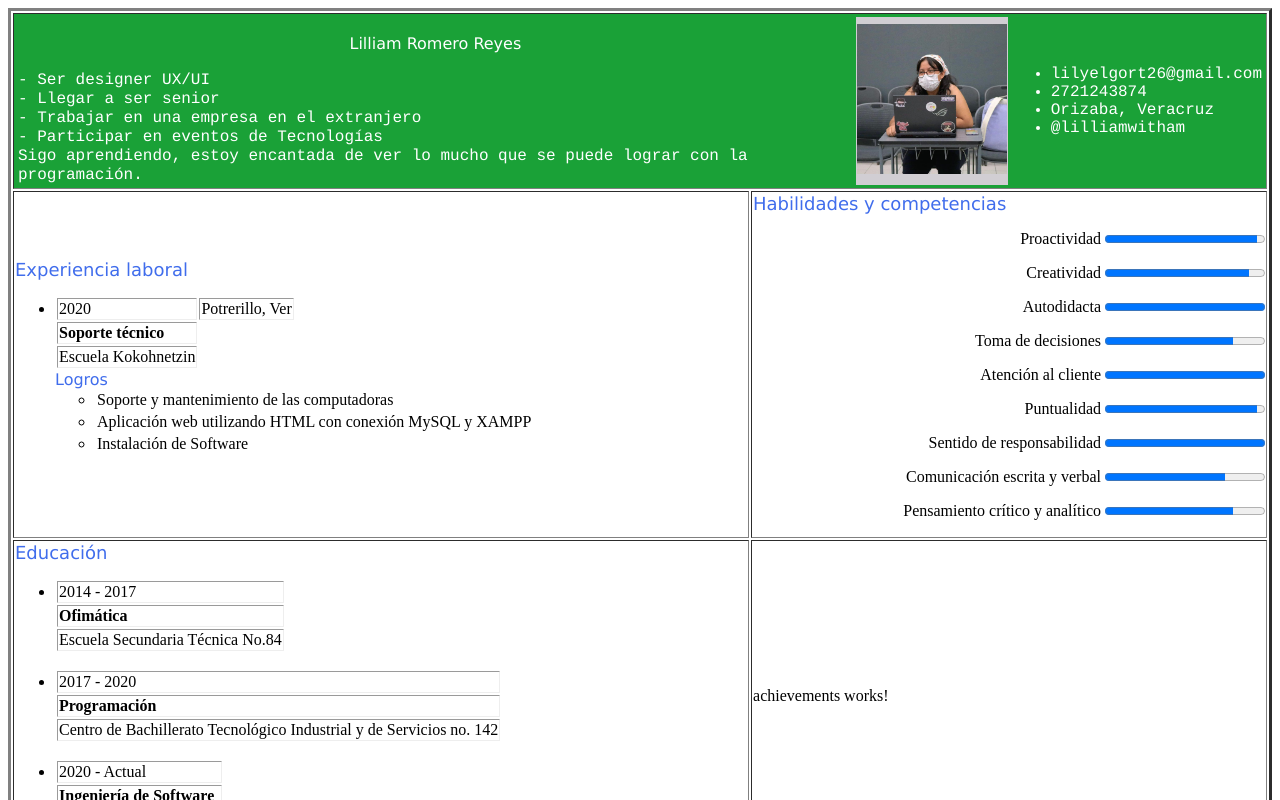
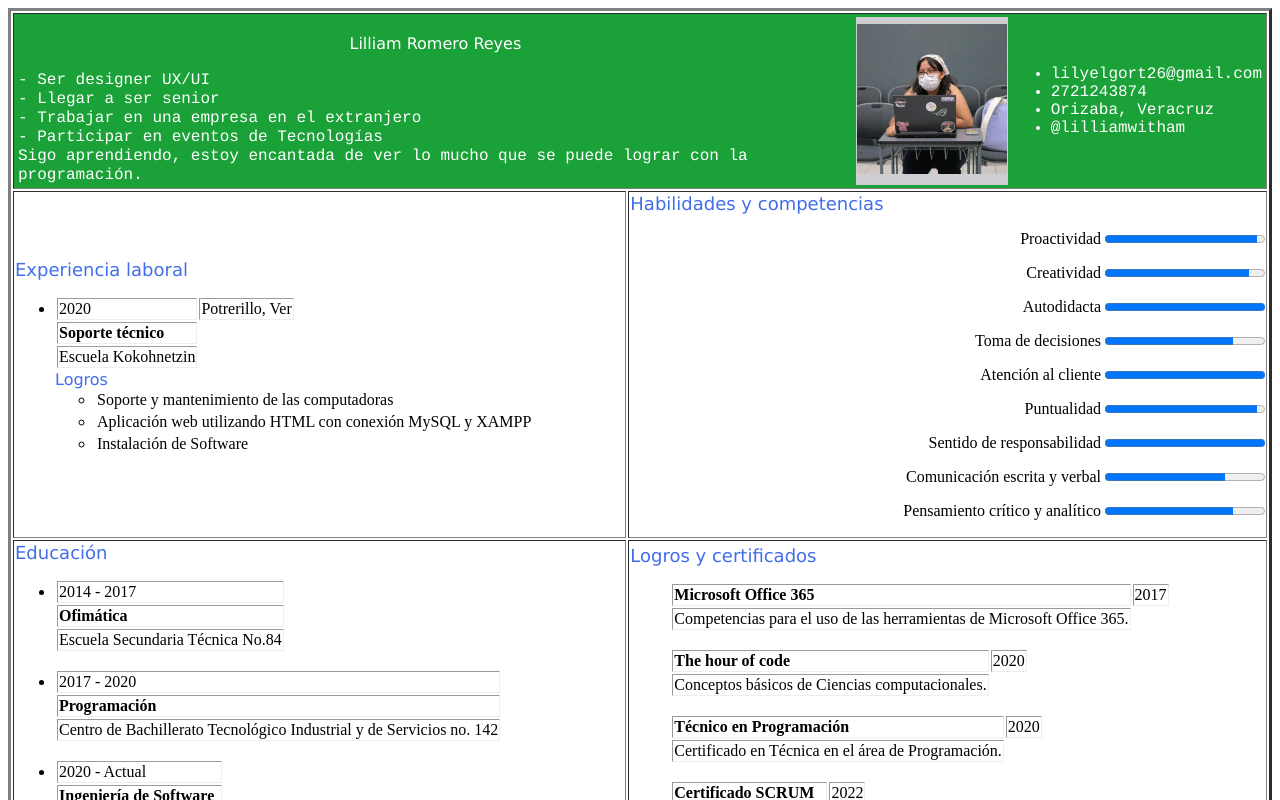
Before and after one commit to LilliamwithaM/LilliamwithaM.github.io, an Angular app: page / in a window 1280 px wide. Shown: the top 800 px of the page. Built offline with nearby package versions, Linux system fonts and the light colour scheme.

Commit message:
create skills #3

```diff
--- a/src/app/achievements/achievements.component.html
+++ b/src/app/achievements/achievements.component.html
@@ -1 +1,12 @@
-<p>achievements works!</p>
+<font face = "Verdana" size = "4" color ="#406DEC">
+    Logros y certificados</font><br/>
+
+    <ul *ngFor ="let achievements of achievements">
+        <tr>
+            <td><b>{{achievements.nombre}}</b></td>
+            <td>{{achievements.fecha}} </td>
+        </tr>
+        <tr>
+            <td>{{achievements.descripcion}} </td>
+        </tr>
+    </ul>
--- a/src/app/achievements/achievements.component.ts
+++ b/src/app/achievements/achievements.component.ts
@@ -7,9 +7,38 @@ import { Component, OnInit } from '@angular/core';
 })
 export class AchievementsComponent implements OnInit {
 
+  achievements : Array<any> = [];
   constructor() { }
 
   ngOnInit(): void {
+
+    let obj1 = {
+      fecha: "2017",
+      nombre: "Microsoft Office 365",
+      descripcion:"Competencias para el uso de las herramientas de Microsoft Office 365."
+    };
+
+    let obj2 = {
+      fecha: "2020",
+      nombre: "The hour of code",
+      descripcion:"Conceptos básicos de Ciencias computacionales."
+    };
+
+    let obj3 = {
+      fecha: "2020",
+      nombre: "Técnico en Programación",
+      descripcion:"Certificado en Técnica en el área de Programación."
+    };
+
+    let obj4 = {
+      fecha: "2022",
+      nombre: "Certificado SCRUM",
+      descripcion:"Certificado en SCRUM"
+    };
+
+    this.achievements.push(obj1);
+    this.achievements.push(obj2);
+    this.achievements.push(obj3);
+    this.achievements.push(obj4);
   }
-
 }
```
